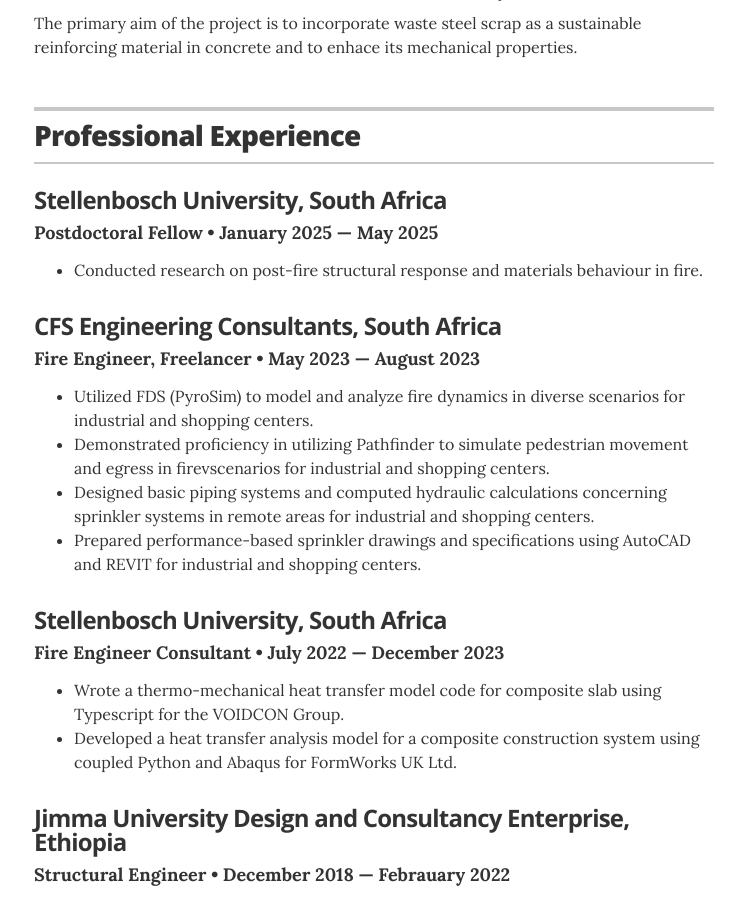
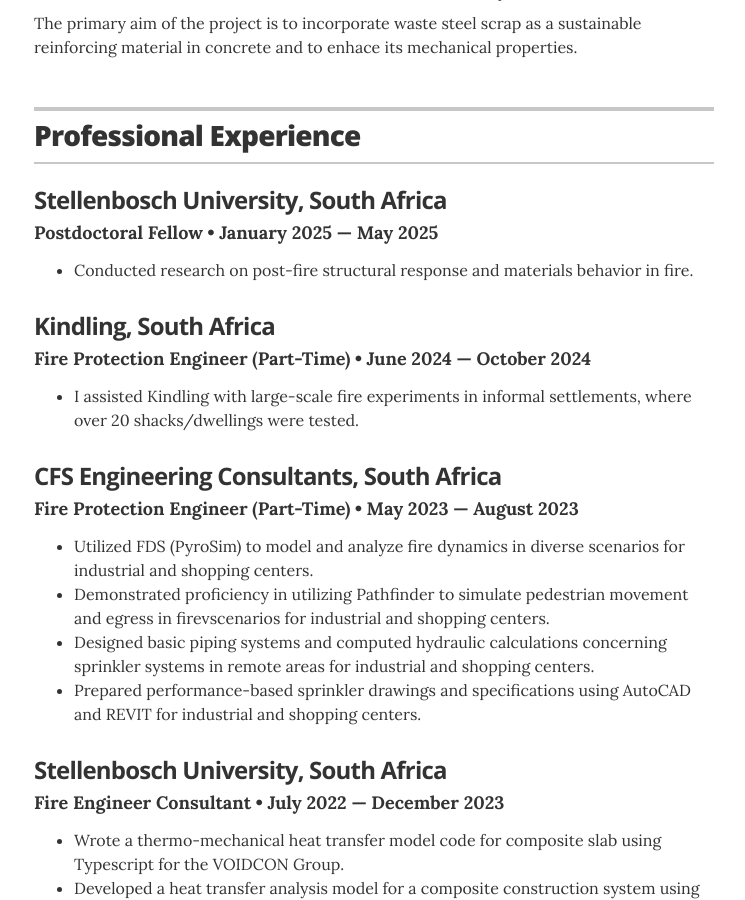
Before and after one commit to yshewalul/portfolio, a Jekyll site: the page built from index.html, in a window 1280 px wide and 900 px high, scrolled down 4301 px. Shown: the whole window, without its empty margins (266-1011 px from the left). Built offline with Jekyll 4.4.1, drawn with Linux system fonts in a browser that asks for light colours.

Commit message:
Update experience.yml

```diff
--- a/_data/experience.yml
+++ b/_data/experience.yml
@@ -3,11 +3,16 @@
 - company: Stellenbosch University, South Africa
   position: Postdoctoral Fellow
   duration: January 2025 &mdash; May 2025
-  summary: <ul class="resume-item-list"><li>Conducted research on post-fire structural response and materials behaviour in fire. </li></ul>
+  summary: <ul class="resume-item-list"><li>Conducted research on post-fire structural response and materials behavior in fire. </li></ul>
+
+- company: Kindling, South Africa
+  position: Fire Protection Engineer (Part-Time)
+  duration: June 2024 &mdash; October 2024
+  summary: <ul class="resume-item-list"><li>I assisted Kindling with large-scale fire experiments in informal settlements, where over 20 shacks/dwellings were tested. </li></ul>
 
 
 - company: CFS Engineering Consultants, South Africa
-  position: Fire Engineer, Freelancer
+  position: Fire Protection Engineer (Part-Time)
   duration: May 2023 &mdash; August 2023
   summary: <ul class="resume-item-list"><li>Utilized FDS (PyroSim) to model and analyze fire dynamics in diverse scenarios for industrial and shopping centers.</li>
                 <li>Demonstrated proficiency in utilizing Pathfinder to simulate pedestrian movement and egress in firevscenarios for industrial and shopping centers.</li>
```
